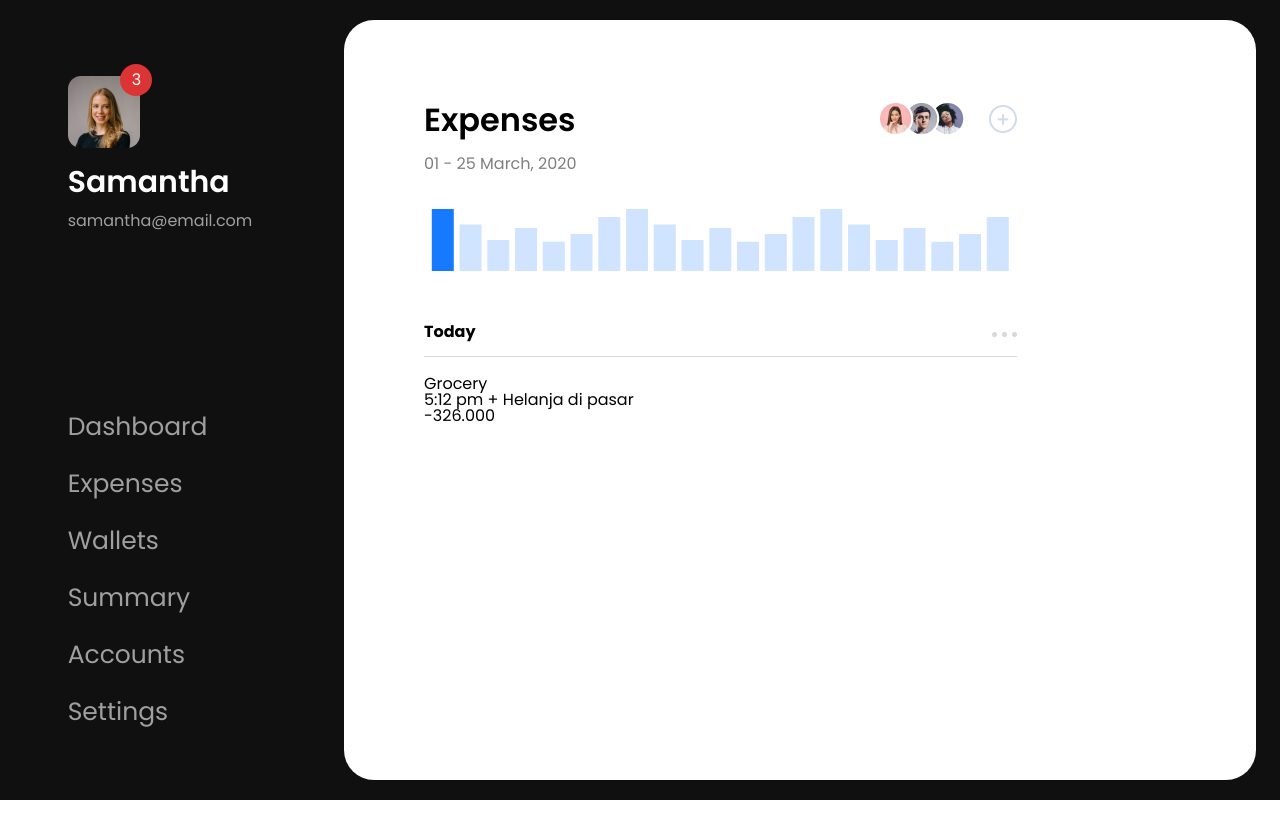
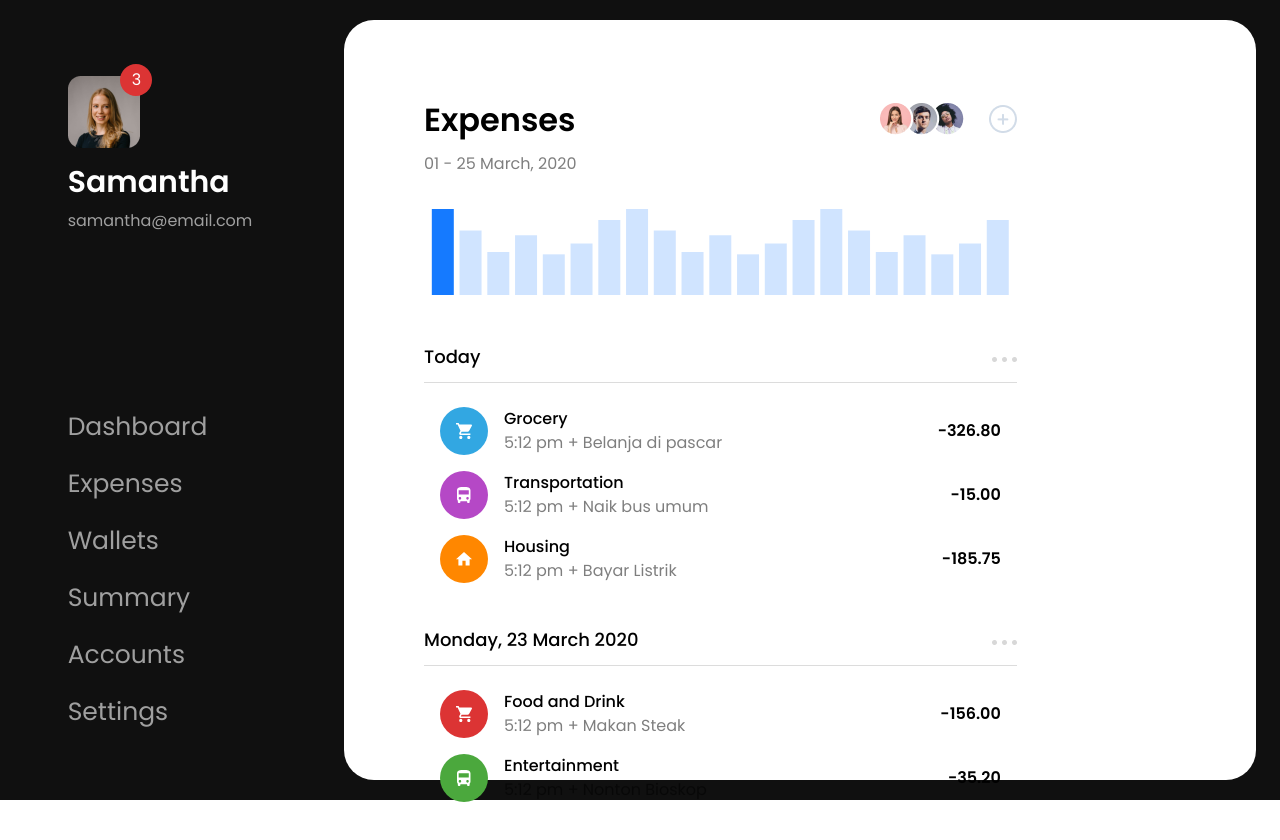
Before and after one commit to Ussf-nassrallah/dashboard, a React (Create React App) app: page / in a window 1280 px wide. Shown: the top 840 px of the page. Before the commit the page ends 800 px from the top, so only its background shows below. Built offline with nearby package versions, Linux system fonts and the light colour scheme.

Commit message:
Expenses Items styles is done

```diff
--- /dev/null
+++ b/src/data.js
@@ -0,0 +1,130 @@
+const data = [
+  {
+    name: 'Page A',
+    uv: 4000,
+    pv: 2400,
+    amt: 2400,
+  },
+  {
+    name: 'Page B',
+    uv: 3000,
+    pv: 1398,
+    amt: 2210,
+  },
+  {
+    name: 'Page C',
+    uv: 2000,
+    pv: 9800,
+    amt: 2290,
+  },
+  {
+    name: 'Page D',
+    uv: 2780,
+    pv: 3908,
+    amt: 2000,
+  },
+  {
+    name: 'Page E',
+    uv: 1890,
+    pv: 4800,
+    amt: 2181,
+  },
+  {
+    name: 'Page F',
+    uv: 2390,
+    pv: 3800,
+    amt: 2500,
+  },
+  {
+    name: 'Page G',
+    uv: 3490,
+    pv: 4300,
+    amt: 2100,
+  },
+  {
+    name: 'Page A',
+    uv: 4000,
+    pv: 2400,
+    amt: 2400,
+  },
+  {
+    name: 'Page B',
+    uv: 3000,
+    pv: 1398,
+    amt: 2210,
+  },
+  {
+    name: 'Page C',
+    uv: 2000,
+    pv: 9800,
+    amt: 2290,
+  },
+  {
+    name: 'Page D',
+    uv: 2780,
+    pv: 3908,
+    amt: 2000,
+  },
+  {
+    name: 'Page E',
+    uv: 1890,
+    pv: 4800,
+    amt: 2181,
+  },
+  {
+    name: 'Page F',
+    uv: 2390,
+    pv: 3800,
+    amt: 2500,
+  },
+  {
+    name: 'Page G',
+    uv: 3490,
+    pv: 4300,
+    amt: 2100,
+  },
+  {
+    name: 'Page A',
+    uv: 4000,
+    pv: 2400,
+    amt: 2400,
+  },
+  {
+    name: 'Page B',
+    uv: 3000,
+    pv: 1398,
+    amt: 2210,
+  },
+  {
+    name: 'Page C',
+    uv: 2000,
+    pv: 9800,
+    amt: 2290,
+  },
+  {
+    name: 'Page D',
+    uv: 2780,
+    pv: 3908,
+    amt: 2000,
+  },
+  {
+    name: 'Page E',
+    uv: 1890,
+    pv: 4800,
+    amt: 2181,
+  },
+  {
+    name: 'Page F',
+    uv: 2390,
+    pv: 3800,
+    amt: 2500,
+  },
+  {
+    name: 'Page G',
+    uv: 3490,
+    pv: 4300,
+    amt: 2100,
+  },
+];
+
+export default data
--- a/src/pages/Expenses/Expenses.js
+++ b/src/pages/Expenses/Expenses.js
@@ -1,147 +1,73 @@
 import React, { useState } from 'react'
 import styles from './Expenses.module.scss'
+import data from '../../data'
 import { BarChart, Bar, ResponsiveContainer, Cell } from 'recharts';
 
+// images
 import personOne from '../../assets/png/person1.png'
 import personTwo from '../../assets/png/person2.png'
 import personThree from '../../assets/png/person3.png'
+
 import addIcon from '../../assets/png/addIcon.png'
 import optionIcon from '../../assets/png/menuIcon.png'
 import cartIcon from '../../assets/svg/cartIcon.svg'
+import transportIcon from '../../assets/svg/transportIcon.svg'
+import houseIcon from '../../assets/svg/houseIcon.svg'
 
-const Expenses = () => {
+export default function Expenses(){
   const [activeIndex, setActiveIndex] = useState(0);
+  const onMouseOver = (data, index) => setActiveIndex(index);
 
-  const data = [
+  const todayExpenses = [
     {
-      name: 'Page A',
-      uv: 4000,
-      pv: 2400,
-      amt: 2400,
+      id: 1,
+      expense: "Grocery",
+      time: "5:12 pm",
+      location: "Belanja di pascar",
+      price: 326.8,
+      icon: cartIcon,
+      iconBackgroundColor: "#32a7e2",
     },
     {
-      name: 'Page B',
-      uv: 3000,
-      pv: 1398,
-      amt: 2210,
+      id: 2,
+      expense: "Transportation",
+      time: "5:12 pm",
+      location: "Naik bus umum",
+      price: 15.0,
+      icon: transportIcon,
+      iconBackgroundColor: "#B548C6",
     },
     {
-      name: 'Page C',
-      uv: 2000,
-      pv: 9800,
-      amt: 2290,
-    },
-    {
-      name: 'Page D',
-      uv: 2780,
-      pv: 3908,
-      amt: 2000,
-    },
-    {
-      name: 'Page E',
-      uv: 1890,
-      pv: 4800,
-      amt: 2181,
-    },
-    {
-      name: 'Page F',
-      uv: 2390,
-      pv: 3800,
-      amt: 2500,
-    },
-    {
-      name: 'Page G',
-      uv: 3490,
-      pv: 4300,
-      amt: 2100,
-    },
-    {
-      name: 'Page A',
-      uv: 4000,
-      pv: 2400,
-      amt: 2400,
-    },
-    {
-      name: 'Page B',
-      uv: 3000,
-      pv: 1398,
-      amt: 2210,
-    },
-    {
-      name: 'Page C',
-      uv: 2000,
-      pv: 9800,
-      amt: 2290,
-    },
-    {
-      name: 'Page D',
-      uv: 2780,
-      pv: 3908,
-      amt: 2000,
-    },
-    {
-      name: 'Page E',
-      uv: 1890,
-      pv: 4800,
-      amt: 2181,
-    },
-    {
-      name: 'Page F',
-      uv: 2390,
-      pv: 3800,
-      amt: 2500,
-    },
-    {
-      name: 'Page G',
-      uv: 3490,
-      pv: 4300,
-      amt: 2100,
-    },
-    {
-      name: 'Page A',
-      uv: 4000,
-      pv: 2400,
-      amt: 2400,
-    },
-    {
-      name: 'Page B',
-      uv: 3000,
-      pv: 1398,
-      amt: 2210,
-    },
-    {
-      name: 'Page C',
-      uv: 2000,
-      pv: 9800,
-      amt: 2290,
-    },
-    {
-      name: 'Page D',
-      uv: 2780,
-      pv: 3908,
-      amt: 2000,
-    },
-    {
-      name: 'Page E',
-      uv: 1890,
-      pv: 4800,
-      amt: 2181,
-    },
-    {
-      name: 'Page F',
-      uv: 2390,
-      pv: 3800,
-      amt: 2500,
-    },
-    {
-      name: 'Page G',
-      uv: 3490,
-      pv: 4300,
-      amt: 2100,
+      id: 3,
+      expense: "Housing",
+      time: "5:12 pm",
+      location: "Bayar Listrik",
+      price: 185.75,
+      icon: houseIcon,
+      iconBackgroundColor: "#FF8700",
     },
   ];
 
-  const onMouseOver = (data, index) => setActiveIndex(index);
+  const previousExpenses = [
+    {
+      id: 1,
+      expense: "Food and Drink",
+      time: "5:12 pm",
+      location: "Makan Steak",
+      price: 156.0,
+      icon: cartIcon,
+      iconBackgroundColor: "#DC3434",
+    },
+    {
+      id: 2,
+      expense: "Entertainment",
+      time: "5:12 pm",
+      location: "Nonton Bioskop",
+      price: 35.2,
+      icon: transportIcon,
+      iconBackgroundColor: "#4BA83D",
+    },
+  ];
 
   return (
     <main className={styles.expenses}>
@@ -168,7 +94,7 @@ const Expenses = () => {
             01 - 25 March, 2020
           </p>
 
-          <ResponsiveContainer width="100%" minHeight="9vh">
+          <ResponsiveContainer width="100%" minHeight="12vh">
             <BarChart width={150} height={40} data={data}>
               <Bar
                 dataKey="uv"
@@ -194,26 +120,61 @@ const Expenses = () => {
           </header>
 
           <ul>
-            <li className={styles.expenseItem}>
+            {
+              todayExpenses.map((expense, index) => (
+                <li key={index} className={styles.expenseItem}>
                   <div className={styles.expenseItemLeft}>
-                <div className={styles.expenseItemDiv}>
-                  <img src={cartIcon} alt="cart" />
+                    <div
+                      style={{ backgroundColor: `${expense.iconBackgroundColor}` }}
+                      className={styles.expenseItemDiv}
+                    >
+                      <img src={expense.icon} alt="cart" />
                     </div>
                     <div className={styles.expenseItemDetails}>
-                  <p className={styles.expenseItemTitle}>Grocery</p>
+                      <p className={styles.expenseItemTitle}>{expense.expense}</p>
                       <p className={styles.expenseItemTime}>
-                    5:12 pm + Helanja di pasar
+                        {expense.time} + {expense.location}
                       </p>
                     </div>
                   </div>
-              <p className={styles.expenseItemPrice}>-326.000</p>
+                  <p className={styles.expenseItemPrice}>-{expense.price.toFixed(2)}</p>
                 </li>
+              ))
+            }
           </ul>
 
+          <header className={styles.expensesOverviewHeader}>
+            <h4 className={styles.expensesOverviewTitle}>Monday, 23 March 2020</h4>
+            <button>
+              <img src={optionIcon} alt="options" />
+            </button>
+          </header>
+
+          <ul>
+            {
+              previousExpenses.map((expense, index) => (
+                <li key={index} className={styles.expenseItem}>
+                  <div className={styles.expenseItemLeft}>
+                    <div
+                      style={{ backgroundColor: `${expense.iconBackgroundColor}` }}
+                      className={styles.expenseItemDiv}
+                    >
+                      <img src={expense.icon} alt="cart" />
+                    </div>
+                    <div className={styles.expenseItemDetails}>
+                      <p className={styles.expenseItemTitle}>{expense.expense}</p>
+                      <p className={styles.expenseItemTime}>
+                        {expense.time} + {expense.location}
+                      </p>
+                    </div>
+                  </div>
+                  <p className={styles.expenseItemPrice}>-{expense.price.toFixed(2)}</p>
+                </li>
+              ))
+            }
+          </ul>
         </section>
       </div>
     </main>
   )
 }
-
-export default Expenses
--- a/src/pages/Expenses/Expenses.module.scss
+++ b/src/pages/Expenses/Expenses.module.scss
@@ -30,7 +30,13 @@
       justify-content: space-between;
       margin-top: 3rem;
       padding-bottom: 1rem;
+      margin-bottom: 1.5rem;
       border-bottom: 1px solid #dcdcdc;
+    }
+
+    &Title {
+      font-size: 18px;
+      font-weight: 500;
     }
   }
 
@@ -86,3 +92,41 @@
   opacity: 0.5;
   margin-bottom: 2rem;
 }
+
+.expenseItem {
+  display: flex;
+  justify-content: space-between;
+  align-items: center;
+  margin: 1rem;
+
+  &Left {
+    display: flex;
+    align-items: center;
+  }
+
+  &Div {
+    width: 48px;
+    height: 48px;
+    border-radius: 50%;
+    display: flex;
+    justify-content: center;
+    align-items: center;
+  }
+
+  &Details {
+    margin-left: 1rem;
+  }
+
+  &Title {
+    font-weight: 500;
+    margin-bottom: 0.5rem;
+  }
+
+  &Time {
+    opacity: 0.5;
+  }
+
+  &Price {
+    font-weight: 600;
+  }
+}
```
Lines whose indentation alone changed are shown as unchanged.
